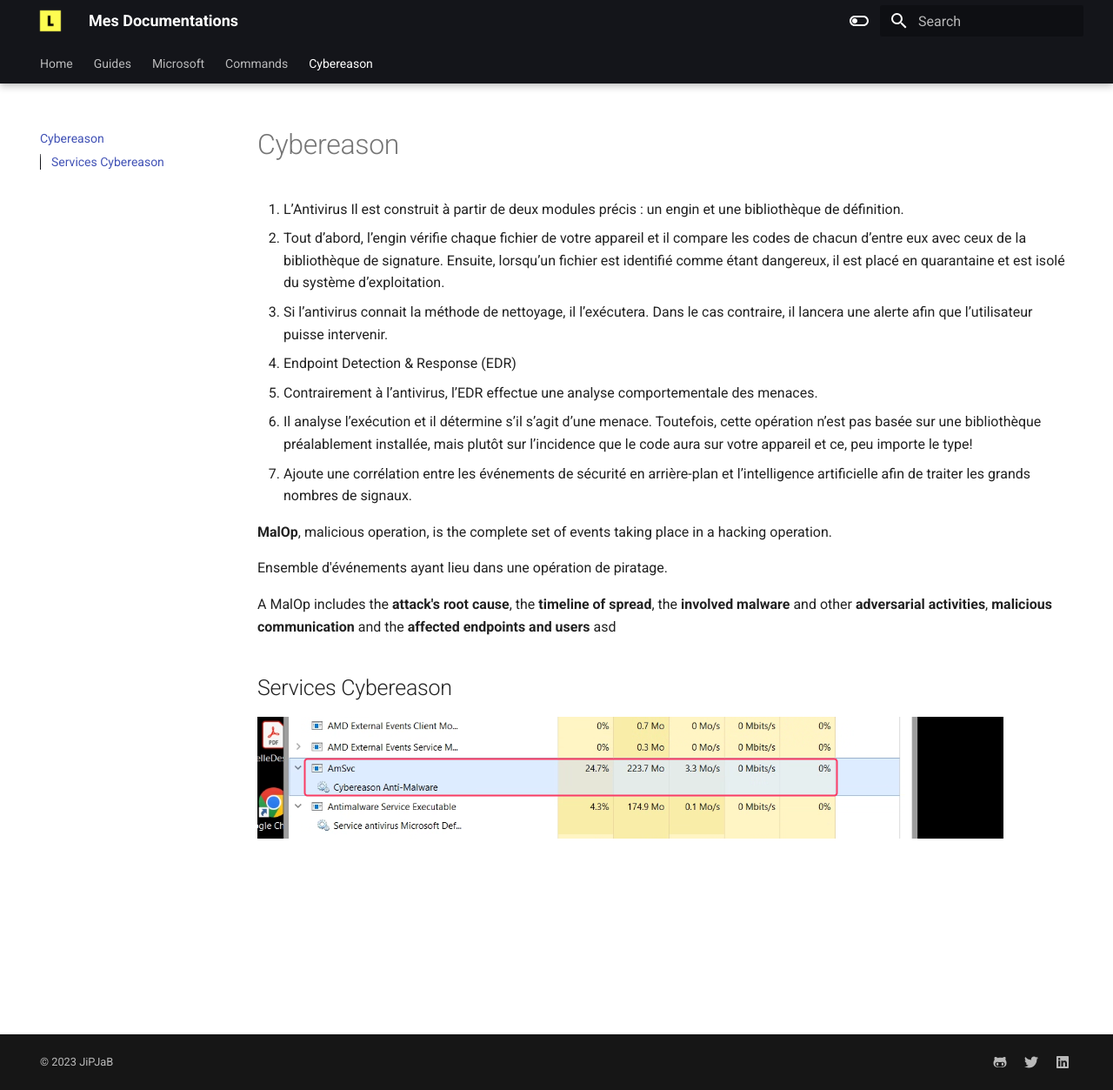
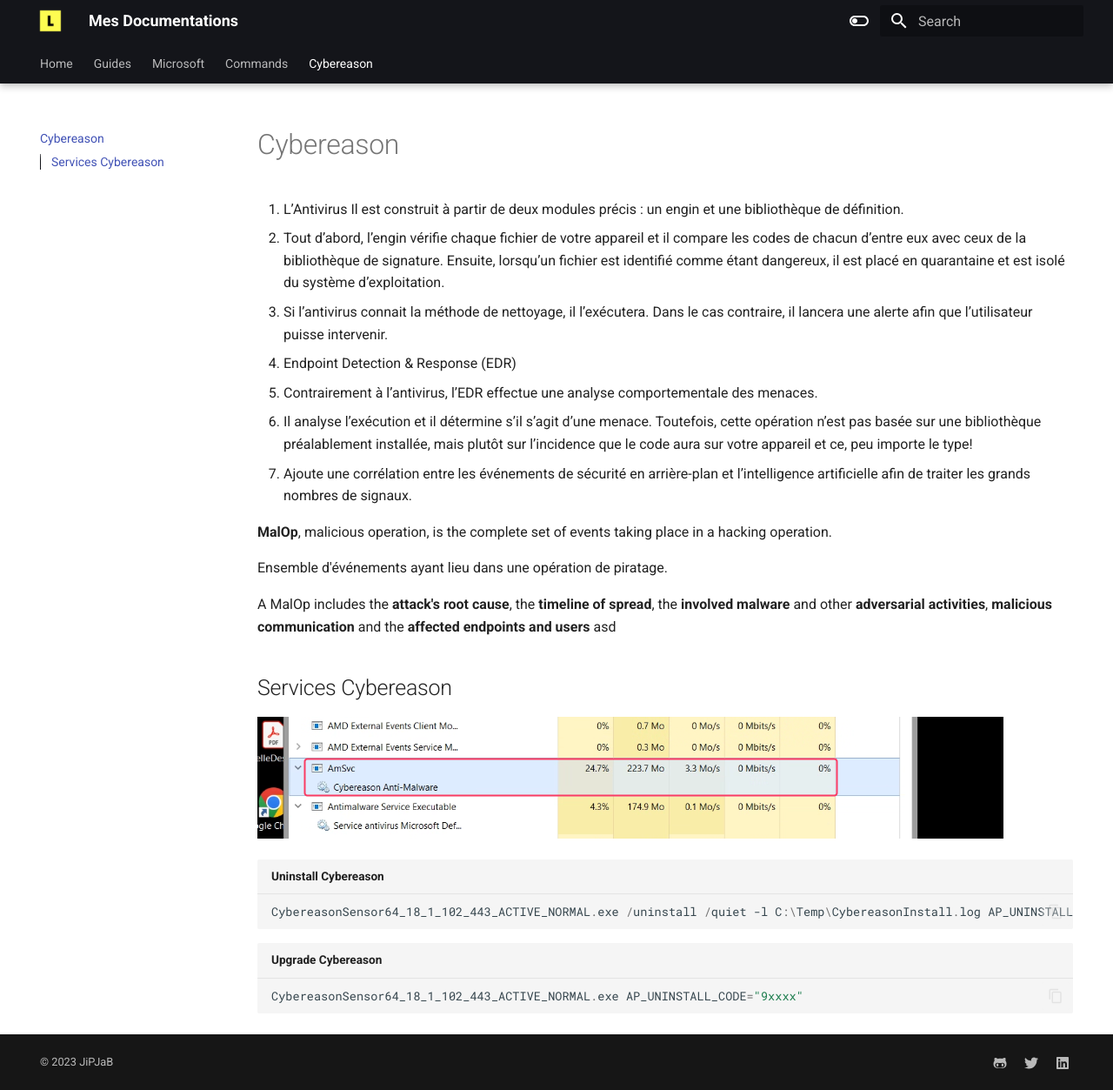
Before and after one commit to jipjab/docs, an MkDocs documentation site: the page built from docs/Cybereason.md, in a window 1280 px wide and 1253 px high. Shown: the whole window at 87% size. Built offline with MkDocs 1.6.1 and Material for MkDocs 9.7.7, drawn with Linux system fonts in a browser that asks for light colours.

Commit message:
Update Cybereason.md

````diff
--- a/docs/Cybereason.md
+++ b/docs/Cybereason.md
@@ -21,3 +21,11 @@
 
 ## Services Cybereason
 ![Cybereason-NGAV-TaskManager](img/cybereason/Cybereason-NGAV.png)
+
+```powershell title="Uninstall Cybereason"
+CybereasonSensor64_18_1_102_443_ACTIVE_NORMAL.exe /uninstall /quiet -l C:\Temp\CybereasonInstall.log AP_UNINSTALL_CODE="9bmNs08*9Iuo^Rrz"
+```
+
+```powershell title="Upgrade Cybereason"
+CybereasonSensor64_18_1_102_443_ACTIVE_NORMAL.exe AP_UNINSTALL_CODE="9xxxx"
+```
````
